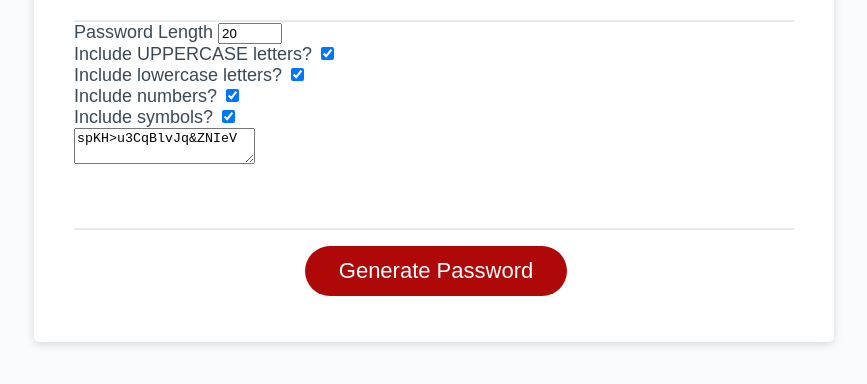
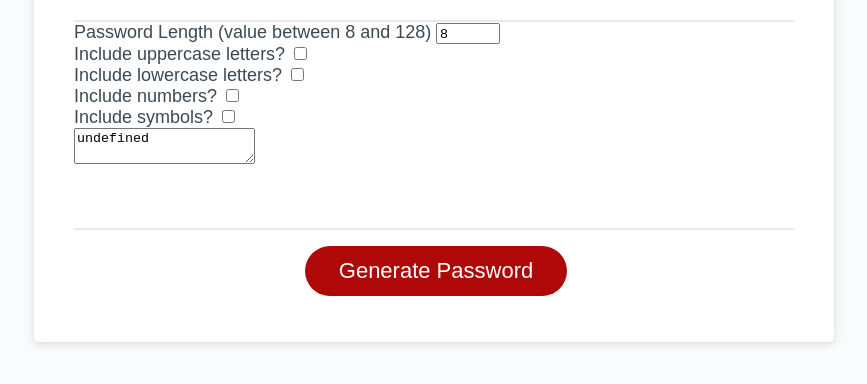
Before and after one commit to baxters4karma/password-generator, a plain HTML site: page index.html in a window 1280 px wide. Both pictures are taken after a click on the button "Generate Password". Shown: the part 216-600 px from the top of the page, without its empty margins (206-1073 px from the left). Drawn offline with Linux system fonts and the light colour scheme.

Commit message:
update to generate password function

```diff
--- a/assets/js/script.js
+++ b/assets/js/script.js
@@ -1,3 +1,5 @@
+
+const optionsForm = document.getElementById("cardOptions");
 const resultEl = document.getElementById("result");
 const lengthEl = document.getElementById("length");
 const uppercaseEl = document.getElementById("uppercase");
@@ -15,8 +17,18 @@ const randomFunc = {
 };
 
 // Assignment Code
+function showForm() {
+
+  if (optionsForm.style.display === "none") {
+    alert("Enter password length, select at least one option then click the Generate Password button to continue.")
+    optionsForm.style.display = "block";
+  } else {
+    optionsForm.style.display = "none";
+  }
+}
 generateBtn = document.querySelector("#generate");
 generateBtn.addEventListener("click", () => {
+
   const length = +lengthEl.value;
   const hasLower = lowercaseEl.checked;
   const hasUpper = uppercaseEl.checked;
@@ -34,7 +46,7 @@ function generatePassword(lower, upper, number, symbol, length) {
 
   // Doesn't have a selected type
   if(typesCount === 0) {
-    return window.alert("Please select at least one option then try again.");
+    return ;
   }
 
   //create a loop
--- a/index.html
+++ b/index.html
@@ -16,26 +16,26 @@
         <div class="card-header">
           <h2>Generate a Password</h2>
         </div>
-        <div class="card-options">
+        <div class="card-options" id="cardOptions" style="display: none;">
           <div class="card-option">
-            <label>Password Length</label>
-            <input type="number" id="length" min="8" max="128" value="20" />
+            <label>Password Length (value between 8 and 128)</label>
+            <input type="number" id="length" min="8" max="128" value="8" />
           </div>
           <div class="card-option">
-            <label>Include UPPERCASE letters?</label>
-            <input type="checkbox" id="uppercase" checked />
+            <label>Include uppercase letters?</label>
+            <input type="checkbox" id="uppercase" !checked />
           </div>
           <div class="card-option">
             <label>Include lowercase letters?</label>
-            <input type="checkbox" id="lowercase" checked />
+            <input type="checkbox" id="lowercase" !checked />
           </div>
           <div class="card-option">
             <label>Include numbers?</label>
-            <input type="checkbox" id="numbers" checked />
+            <input type="checkbox" id="numbers" !checked />
           </div>
           <div class="card-option">
             <label>Include symbols?</label>
-            <input type="checkbox" id="symbols" checked />
+            <input type="checkbox" id="symbols" !checked />
           </div>
         </div>
         <div class="card-body">
@@ -47,7 +47,7 @@
           ></textarea>
         </div>
         <div class="card-footer">
-          <button id="generate" class="btn">Generate Password</button>
+          <button id="generate" class="btn" onclick="showForm()">Generate Password</button>
         </div>
       </div>
     </div>
```
Also changed, not shown: 1 other file.
